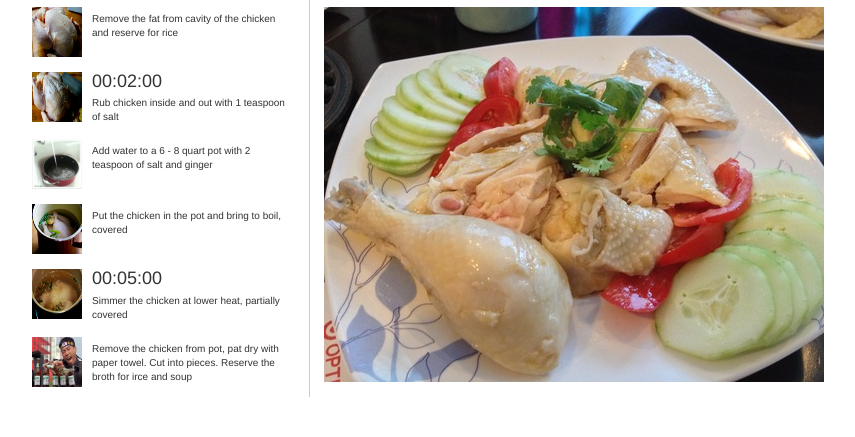
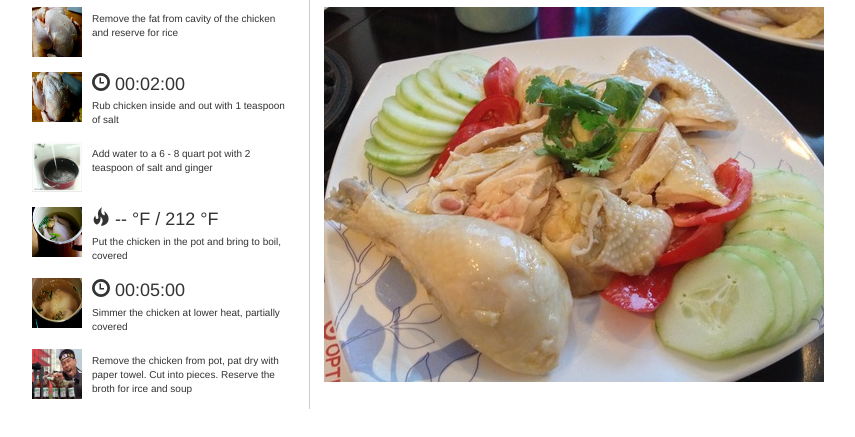
Before and after one commit to hnguyen14/team_cook, a plain HTML site: page public/index.html in a window 1280 px wide. Shown: the part 63-500 px from the top of the page, without its empty margins (38-893 px from the left). Drawn offline with Linux system fonts and the light colour scheme.

Commit message:
Add thermometer

```diff
--- a/public/css/main.css
+++ b/public/css/main.css
@@ -84,6 +84,19 @@ textarea {
 
 .ministep-done {
   opacity: 0.5;
+}
+
+.ministep-timer-icon {
+  display: none;
+}
+
+.ministep-thermometer {
+  display: none;
+  font-weight: lighter;
+}
+
+.ministep-thermometer-temperature, .ministep-thermometer-temperature-unit {
+  font-weight: normal;
 }
 
 .step {
--- a/public/hainanese.json
+++ b/public/hainanese.json
@@ -21,7 +21,7 @@
 	    "step": 4,
 	    "direction": "Put the chicken in the pot and bring to boil, covered",
       "image": "/img/dump.jpg",
-	    "temperature": 212
+	    "targetTemperature": 212
 	  },
 	  {
 	    "step": 5,
--- a/public/index.html
+++ b/public/index.html
@@ -66,7 +66,17 @@
             <img class="media-object">
           </div>
           <div class="media-body">
-            <h4 class="media-heading ministep-timer"></h4>
+            <h4 class="media-heading">
+              <span class="glyphicon glyphicon-time ministep-timer-icon"></span>
+              <span class="ministep-timer"></span>
+              <span class="ministep-thermometer">
+                <span class="glyphicon glyphicon-fire ministep-thermometer-icon"></span>
+                <span class="ministep-thermometer-temperature"></span>
+                <span class="ministep-thermometer-temperature-unit">&deg;F</span> /
+                <span class="ministep-thermometer-target"></span>
+                <span class="ministep-thermometer-target-unit">&deg;F</span>
+              </span>
+            </h4>
             <div class="ministep-text"></div>
           </div>
         </li>
--- a/public/js/main.js
+++ b/public/js/main.js
@@ -5,6 +5,7 @@
     step.ministep.addClass('ministep-active');
     step.bigstep.show();
     startStepTimer(step);
+    startStepThermometer(step);
   }
 
   function nextStep() {
@@ -28,6 +29,30 @@
     }
   }
 
+  function startStepThermometer(step) {
+    if (step && step.targetTemperature) {
+      step.temperature = 72;
+    }
+  }
+
+  function updateTimers() {
+    steps.forEach(function(step) {
+      if (step.started) {
+        var remaining = step.duration - (Date.now() - step.started);
+        $('.ministep-timer', step.ministep).text(msToTime(remaining));
+      }
+    });
+  }
+
+  function updateTemps() {
+    steps.forEach(function(step) {
+      if (step.temperature) {
+        step.temperature += Math.round(Math.random() * 5);
+        $('.ministep-thermometer-temperature', step.ministep).text(step.temperature);
+      }
+    });
+  }
+
   function msToTime(duration) {
       var milliseconds = parseInt((duration%1000)/100)
           , seconds = parseInt((duration/1000)%60)
@@ -41,15 +66,6 @@
       return hours + ":" + minutes + ":" + seconds;
   }
 
-  function updateTimers() {
-    steps.forEach(function(step) {
-      if (step.started) {
-        var remaining = step.duration - (Date.now() - step.started);
-        $('.ministep-timer', step.ministep).text(msToTime(remaining));
-      }
-    });
-  }
-
   var ministepTmpl = $('#ministep-template').html();
   var stepTmpl = $('#step-template').html();
   var dataDfd = $.getJSON('/hainanese.json');
@@ -59,18 +75,29 @@
     steps = data.steps;
     steps.forEach(function(step) {
       var ministep = $(ministepTmpl);
-      ministep.find('.ministep-image img')
+      $('.ministep-image img', ministep)
         .attr('src', step.image);
-      ministep.find('.ministep-text')
+      $('.ministep-text', ministep)
         .text(step.direction);
-      ministep.find('.ministep-timer')
-        .text(step.duration && msToTime(step.duration));
+      if (step.duration) {
+        $('.ministep-timer', ministep)
+          .text(msToTime(step.duration));
+        $('.ministep-timer-icon', ministep)
+          .show();
+      }
+      if (step.targetTemperature) {
+        $('.ministep-thermometer-temperature', ministep)
+          .text('--');
+        $('.ministep-thermometer-target', ministep)
+          .text(step.targetTemperature);
+        $('.ministep-thermometer', ministep).show();
+      }
       $('.ministeps').append(ministep);
 
       var bigstep = $(stepTmpl);
-      bigstep.find('.step-image')
+      $('.step-image', bigstep)
         .attr('src', step.image);
-      bigstep.find('.step-text')
+      $('.step-text', bigstep)
         .text(step.direction);
       $('.steps').append(bigstep);
 
@@ -80,6 +107,7 @@
       bigstep.data('step', step);
     });
     setInterval(updateTimers, 1000);
+    setInterval(updateTemps, 1000);
   });
 
   $(function() {
```
